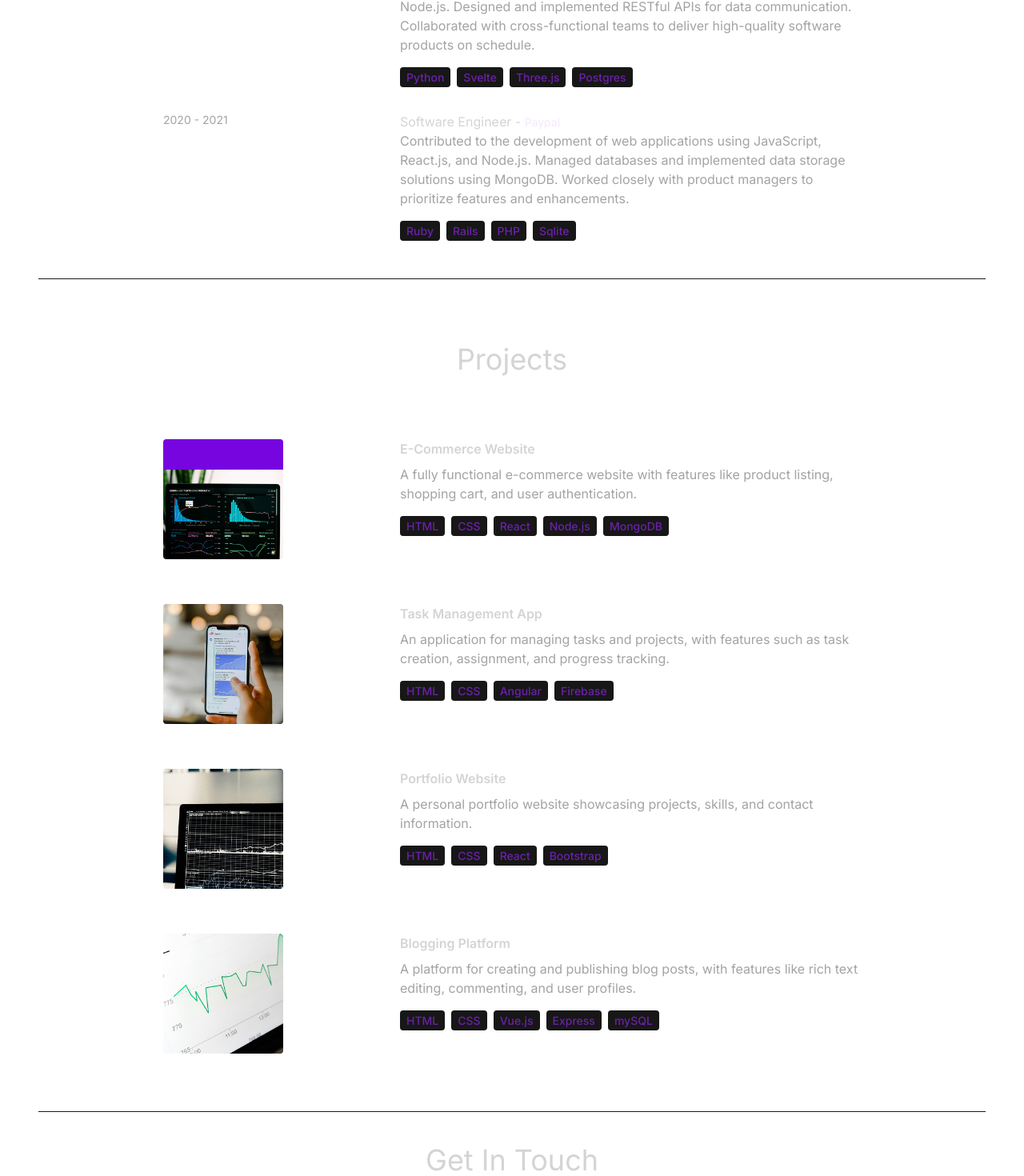
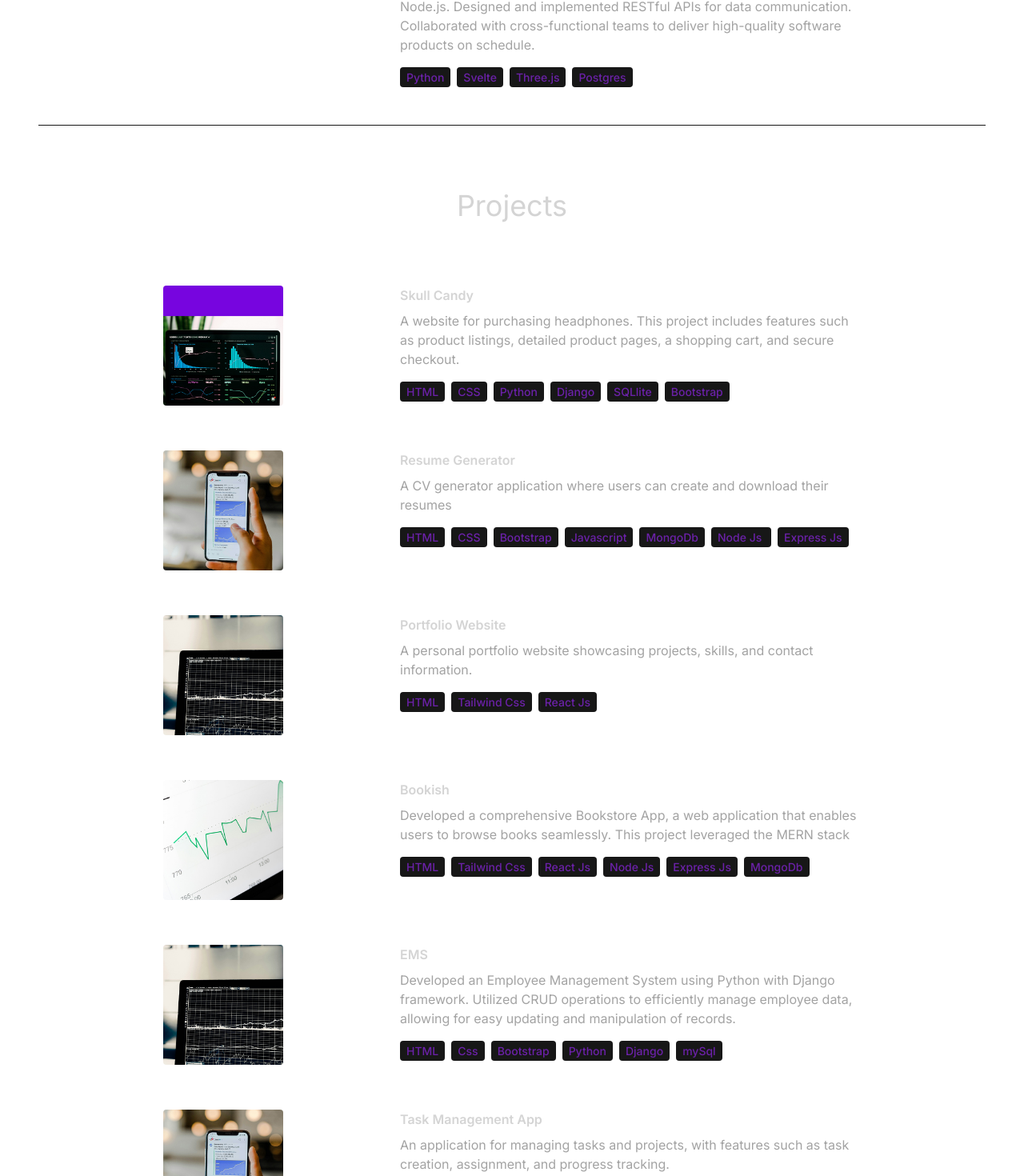
Before and after one commit to vikrant-27/myPortfolio, a React (Vite) app: page / in a window 1280 px wide. Shown: the part 2655-4125 px from the top of the page at 80% size. Built offline with nearby package versions, Linux system fonts and the light colour scheme; a web font is replaced by a local one.

Commit message:
minor changer

```diff
--- a/src/constants/index.js
+++ b/src/constants/index.js
@@ -9,9 +9,9 @@ export const ABOUT_TEXT = `I am a dedicated and versatile full stack developer w
 
 export const EXPERIENCES = [
   {
-    year: "2023 - Present",
-    role: "Senior Full Stack Developer",
-    company: "Google Inc.",
+    year: "2024 - Present",
+    role: "Java Full Stack Developer Intern",
+    company: "Pisyst.",
     description: `Led a team in developing and maintaining web applications using JavaScript, React.js, and Node.js. Implemented RESTful APIs and integrated with MongoDB databases. Collaborated with stakeholders to define project requirements and timelines.`,
     technologies: ["Javascript", "React.js", "Next.js", "mongoDB"],
   },
@@ -29,48 +29,63 @@ export const EXPERIENCES = [
     description: `Developed and maintained web applications using JavaScript, React.js, and Node.js. Designed and implemented RESTful APIs for data communication. Collaborated with cross-functional teams to deliver high-quality software products on schedule.`,
     technologies: ["Python", "Svelte", "Three.js", "Postgres"],
   },
-  {
-    year: "2020 - 2021",
-    role: "Software Engineer",
-    company: "Paypal",
-    description: `Contributed to the development of web applications using JavaScript, React.js, and Node.js. Managed databases and implemented data storage solutions using MongoDB. Worked closely with product managers to prioritize features and enhancements.`,
-    technologies: ["Ruby", "Rails", "PHP", "Sqlite"],
-  },
+
 ];
 
 export const PROJECTS = [
   {
-    title: "E-Commerce Website",
+    title: "Skull Candy",
     image: project1,
     description:
-      "A fully functional e-commerce website with features like product listing, shopping cart, and user authentication.",
-    technologies: ["HTML", "CSS", "React", "Node.js", "MongoDB"],
+      "A website for purchasing headphones. This project includes features such as product listings, detailed product pages, a shopping cart, and secure checkout.",
+    technologies: ["HTML", "CSS", "Python", "Django", "SQLlite", "Bootstrap"],
+  },
+  {
+    title: "Resume Generator",
+    image: project2,
+    description:
+      "A CV generator application where users can create and download their resumes",
+    technologies: ["HTML", "CSS","Bootstrap", "Javascript", "MongoDb" , "Node Js " ,"Express Js" ],
+  },
+  {
+    title: "Portfolio Website",
+    image: project3,
+    description:
+      "A personal portfolio website showcasing projects, skills, and contact information.",
+    technologies: ["HTML", "Tailwind Css" , "React Js" ],
+  },
+  {
+    title: "Bookish",
+    image: project4,
+    description:
+      "Developed a comprehensive Bookstore App, a web application that enables users to browse books seamlessly. This project leveraged the MERN stack",
+    technologies: ["HTML", "Tailwind Css", "React Js", "Node Js", "Express Js", "MongoDb"],
+  },
+  {
+    title: "EMS",
+    image: project3,
+    description:
+      "Developed an Employee Management System using Python with Django framework. Utilized CRUD operations to efficiently manage employee data, allowing for easy updating and manipulation of records.",
+    technologies: ["HTML", "Css", "Bootstrap", "Python", "Django", "mySql"],
   },
   {
     title: "Task Management App",
     image: project2,
     description:
       "An application for managing tasks and projects, with features such as task creation, assignment, and progress tracking.",
-    technologies: ["HTML", "CSS", "Angular", "Firebase"],
+    technologies: ["HTML", "CSS", "Javascript", ],
   },
   {
-    title: "Portfolio Website",
-    image: project3,
+    title: "Temperature Converter",
+    image: project1,
     description:
-      "A personal portfolio website showcasing projects, skills, and contact information.",
-    technologies: ["HTML", "CSS", "React", "Bootstrap"],
-  },
-  {
-    title: "Blogging Platform",
-    image: project4,
-    description:
-      "A platform for creating and publishing blog posts, with features like rich text editing, commenting, and user profiles.",
-    technologies: ["HTML", "CSS", "Vue.js", "Express", "mySQL"],
+      "A temperature converter web application built with JavaScript that allows users to convert temperatures between Celsius, Fahrenheit, and Kelvin.",
+    technologies: ["HTML", "CSS", "Javascript", ],
   },
 ];
 
 export const CONTACT = {
-  address: "767 Fifth Avenue, New York, NY 10153 ",
-  phoneNo: "+12 4555 666 00 ",
-  email: "me@example.com",
+  address: "A-301 ,  P Town   Maharashtra , IN - 264 ",
+  phoneNo: "+91 9503194686 ",
+  email: "vikrant45.exe@gmail.com",
 };
```
